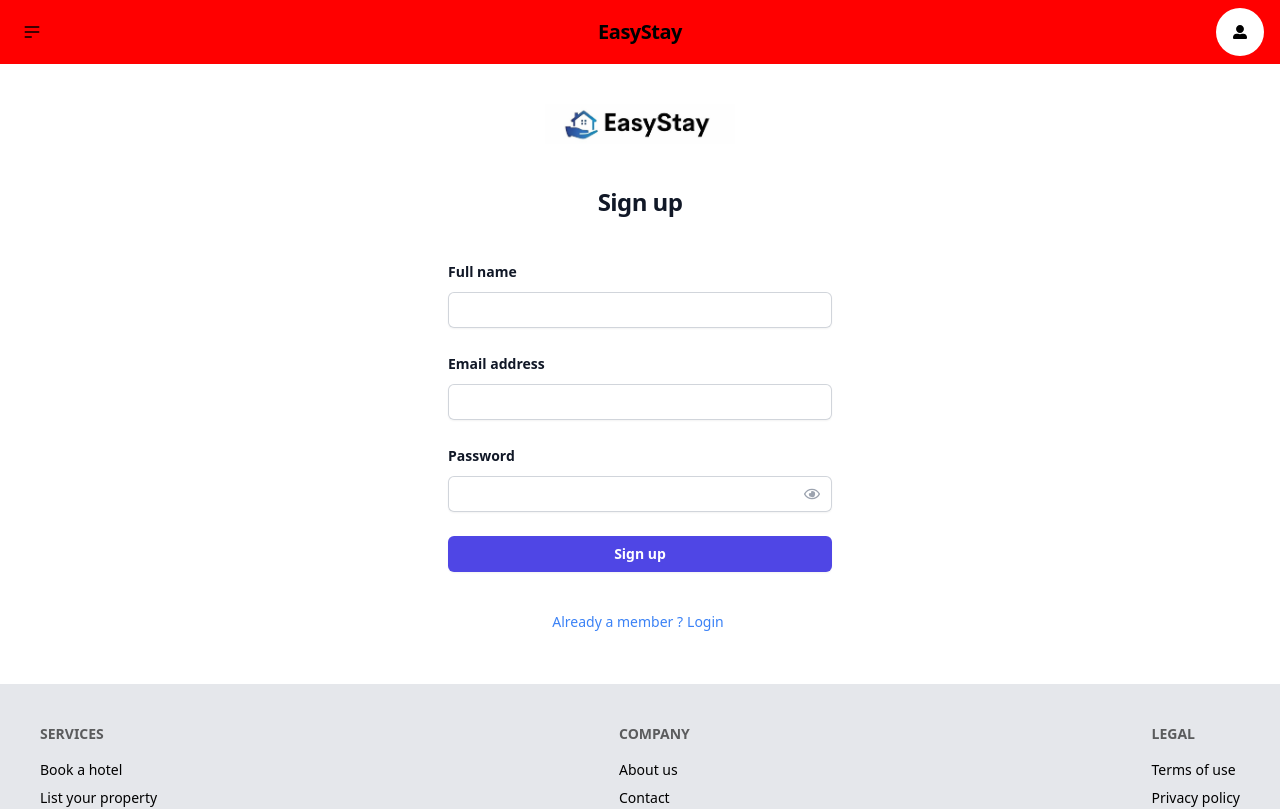
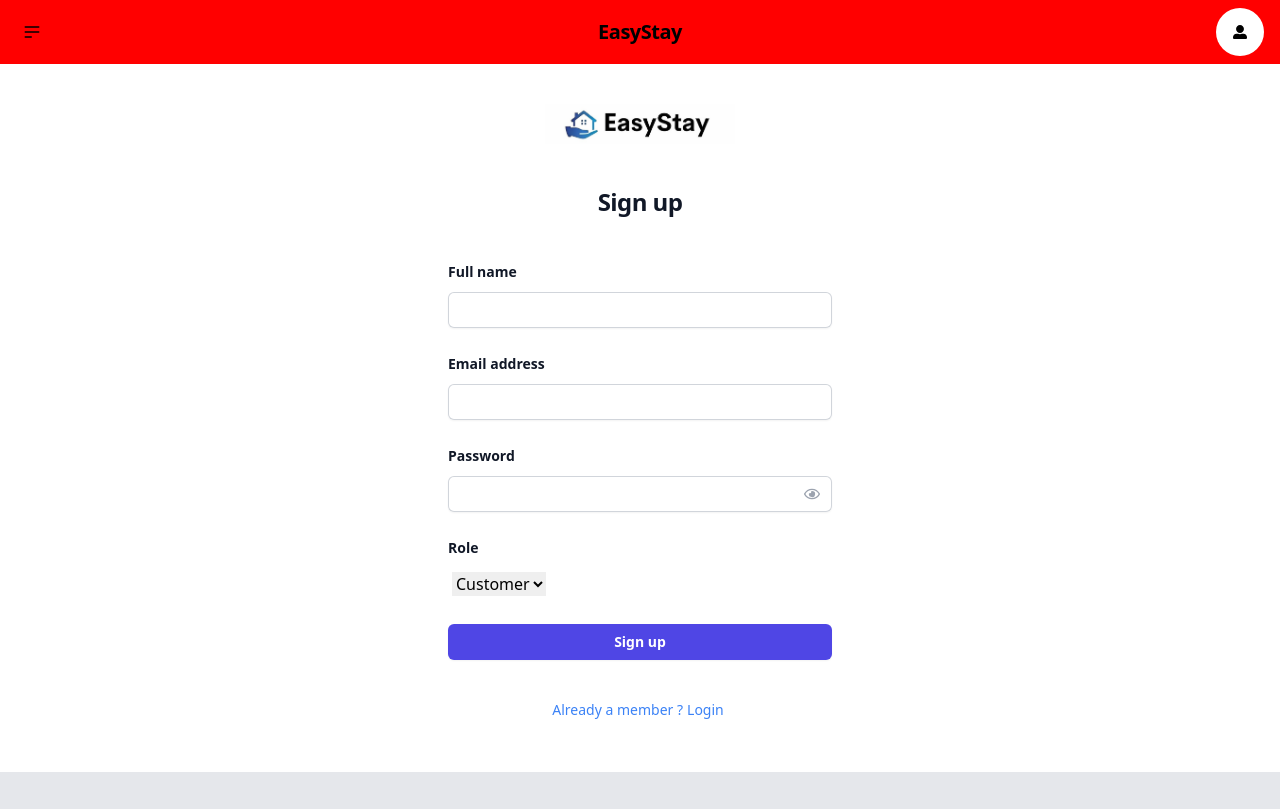
Before and after one commit to iamganeshsalunkhe/Hotel-Booking-Project, a React (Vite) app in the folder Frontend/: page /signup in a window 1280 px wide. Shown: the top 809 px of the page. Built offline with nearby package versions, Linux system fonts and the light colour scheme.

Commit message:
Signup functionality improvement

```diff
--- a/Frontend/src/Components/Signup.jsx
+++ b/Frontend/src/Components/Signup.jsx
@@ -1,14 +1,49 @@
+import axios from "axios";
 import { useState } from "react";
+import toast from "react-hot-toast";
 import { FaRegEye } from "react-icons/fa";
 import { FaRegEyeSlash } from "react-icons/fa";
-import { Link } from "react-router-dom";
+import { Link, useNavigate } from "react-router-dom";
 function Signup() {
-    // change the state of password
+
+    const navigate = useNavigate();
+
+    // state for full name
+    const [username, setUsername]= useState('');
+    // state for email address
+    const [email, setEmail] = useState('');
+    // state for password
+    const[password,setPassword]= useState('');
+    // state for role
+    const [role, setRole]= useState('customer');
+
+    // change the state of password (visibility)
     const [isPasswordVisible, setIsPasswordVisible] = useState(false);
 
     // handle password visibilty
     function handlePassword(){
         setIsPasswordVisible((prevState) =>!prevState);
+    }
+
+    async function onSubmit(event){
+        event.preventDefault();
+        const userInfo ={
+            username,
+            email,
+            password,
+            role
+        }
+        await axios.post('http://localhost:4100/signup',userInfo).then(
+            (res)=>{
+                if (res.data){
+                    toast.success("Account created successfully")
+                    navigate('/');
+                }
+            }).catch((err)=>{
+                if (err.response){
+                    toast.error("Error while creating account!!Please try later")
+                }
+            })
     }
 
     return (
@@ -17,7 +52,7 @@ function Signup() {
             <div className="flex min-h-full flex-1 flex-col justify-center px-6 py-10 lg:px-8">
                 <div className="sm:mx-auto sm:w-full sm:max-w-sm">
                     <img
-                    alt="Your Company"
+                    alt="My Company"
                     src="../../public/Images/Logo.jpg"
                     className="mx-auto h-10 w-auto"/>
                         <h2 className="mt-10 text-center text-2xl font-bold leading-9 tracking-tight text-gray-900">
@@ -26,7 +61,8 @@ function Signup() {
 
                 {/* for getting user name from user */}
                 <div className="mt-10 sm:mx-auto sm:w-full sm:max-w-sm">
-                    <form action="#" method="POST" className="space-y-6">
+                    <form className="space-y-6"
+                    onSubmit={onSubmit}>
                         <div>
                             <label htmlFor="email" className="block text-sm  leading-6 text-gray-900 font-bold" >Full name
                             </label>
@@ -35,6 +71,8 @@ function Signup() {
                                 id="text"
                                 name="text"
                                 type="text"
+                                value={username}
+                                onChange={(e)=>setUsername(e.target.value)}
                                 required
                                 autoComplete="text"
                                 className="block w-full rounded-md border-0 py-1.5 p-2 text-gray-900 shadow-sm ring-1 ring-inset ring-gray-300 placeholder:text-gray-400 focus:ring-2 focus:ring-inset focus:ring-indigo-600 sm:text-sm sm:leading-6"
@@ -50,6 +88,8 @@ function Signup() {
                                 id="email"
                                 name="email"
                                 type="email"
+                                value={email}
+                                onChange={(e)=>setEmail(e.target.value)}
                                 required
                                 autoComplete="email"
                                 className="block w-full rounded-md border-0 py-1.5 p-2 text-gray-900 shadow-sm ring-1 ring-inset ring-gray-300 placeholder:text-gray-400 focus:ring-2 focus:ring-inset focus:ring-indigo-600 sm:text-sm sm:leading-6"
@@ -71,6 +111,8 @@ function Signup() {
                                 name="password"
                                 type={isPasswordVisible?'text':'password'
                                 }
+                                value={password}
+                                onChange={(e)=>setPassword(e.target.value)}
                                 required
                                 autoComplete="off"
                                 className="block w-full rounded-md border-0 py-1.5 p-2 text-gray-900 shadow-sm ring-1 ring-inset ring-gray-300 placeholder:text-gray-400 focus:ring-2 focus:ring-inset focus:ring-indigo-600 sm:text-sm sm:leading-6 pr-12"
@@ -81,6 +123,24 @@ function Signup() {
                                 </div>
                             </div>
                         </div>
+
+                {/* For getting role for user */}
+                        <div>
+                            <label htmlFor="role" className="block text-sm  leading-6 text-gray-900 font-bold" >Role
+                            </label>
+                            <div className="mt-2  p-1">
+                               <select name="role" id="role"
+                               value={role}
+                               onChange={(e)=>setRole(e.target.value)}>
+                                <option value='admin'>
+                                    Admin
+                                </option>
+                                <option value='customer'>
+                                    Customer
+                                </option>
+                               </select>
+                            </div>
+                </div>
         {/* submit button */}
                 <div>
                     <button
```
